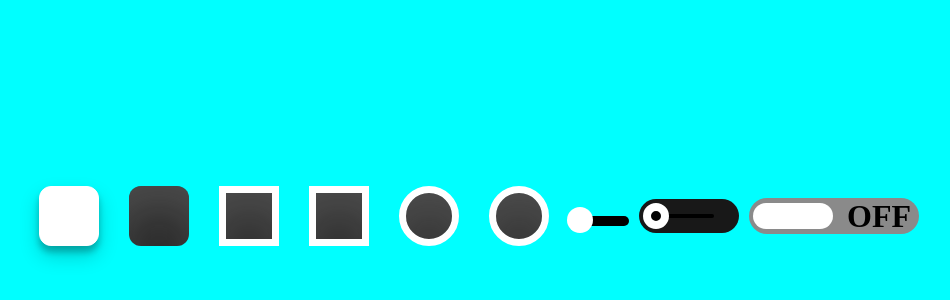
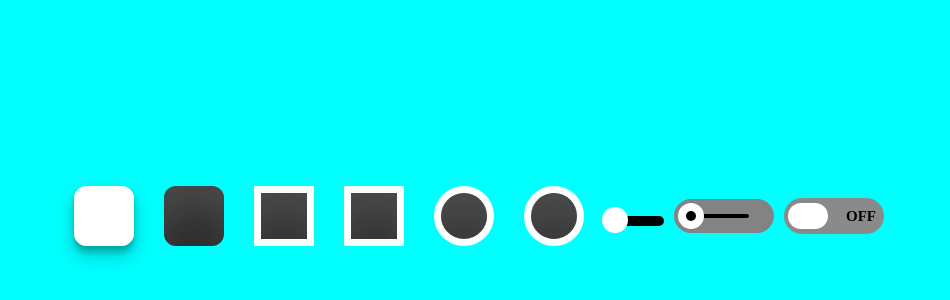
Before and after one commit to Mattias007/checkboxses, a plain HTML site: page index.html in a window 1280 px wide. Shown: the part 184-484 px from the top of the page, without its empty margins (166-1116 px from the left). Drawn offline with Linux system fonts and the light colour scheme.

Commit message:
more css

```diff
--- a/style.css
+++ b/style.css
@@ -256,7 +256,7 @@ input:checked + .slider {
     left: 0;
     right: 0;
     bottom: 0;
-    background-color: rgb(24, 24, 24);
+    background-color: rgb(131, 131, 131);
     -webkit-transition: .4s;
     transition: .4s;
 }
@@ -276,7 +276,7 @@ input:checked + .slider {
 
 
 input:checked + .slider2 {
-    background-color: #505050;
+    background-color: #2196F3;
   }
 
   input:focus + .slider2 {
@@ -309,7 +309,7 @@ input:checked + .slider2 {
 .switch3 {
     position: relative;
     display: flex;
-    width: 170px;
+    width: 100px;
     height: 36px;
     justify-content: center;
     align-items: center;
@@ -341,7 +341,7 @@ input:checked + .slider2 {
     position: absolute;
     content: "";
     height: 26px;
-    width: 80px;
+    width: 40px;
     left: 4px;
     bottom: 5px;
     background-color: rgb(255, 255, 255);
@@ -352,7 +352,7 @@ input:checked + .slider2 {
 
 
 input:checked + .slider3 {
-    background-color: #7a7a7a;
+    background-color: #2196F3;
   }
 
   input:focus + .slider3 {
@@ -360,9 +360,9 @@ input:checked + .slider3 {
   }
 
   input:checked + .slider3:before {
-    -webkit-transform: translateX(82px);
-    -ms-transform: translateX(82px);
-    transform: translateX(82px);
+    -webkit-transform: translateX(50px);
+    -ms-transform: translateX(50px);
+    transform: translateX(50px);
   }
 
   .slider3.round {
@@ -376,4 +376,5 @@ input:checked + .slider3 {
 h1{
     padding: 8px;
     size: 12px;
+    font-size: 15px;
 }
```
